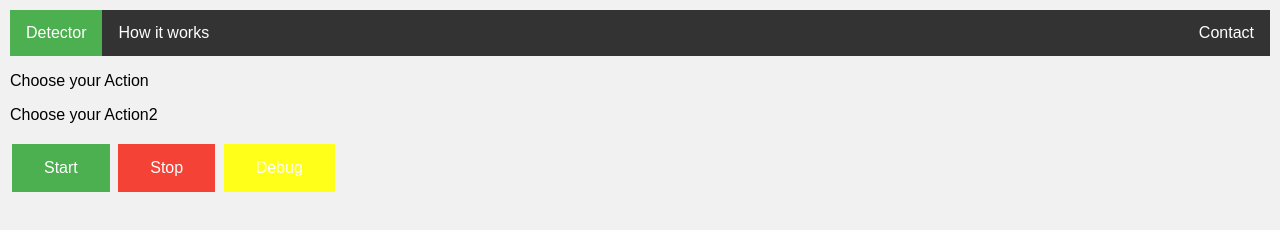
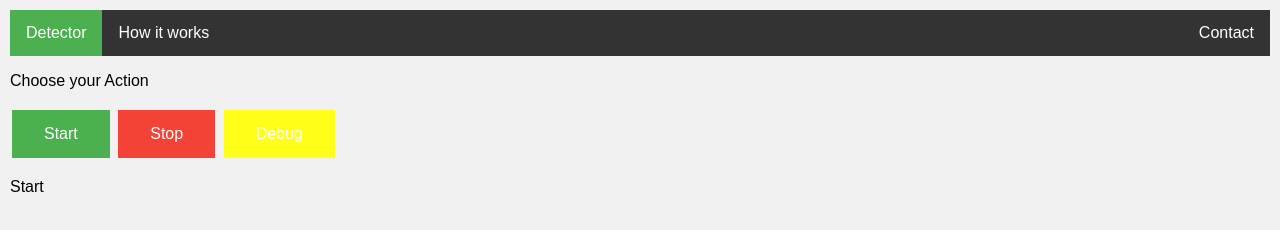
Before and after one commit to hoffphil/hoffphil.github.io, a plain HTML site: page index.html in a window 1280 px wide. Both pictures are taken after a click on the button "Start". Drawn offline with Linux system fonts and the light colour scheme.

Commit message:
added action

```diff
--- a/index.html
+++ b/index.html
@@ -2,7 +2,7 @@
 <html lang="en">
 <head>
   <meta charset="utf8"/>
-  <title> Downfalldetectoooooooooooor! </title>
+  <title> Downfalldetector! </title>
   <meta name="viewport" content="width=device-width, initial-scale=1.0"/>
   <style>
     body {
@@ -83,11 +83,25 @@
 
 <section>
   <p>Choose your Action</p>
-  <p>Choose your Action2</p>
 
-  <button class="btn start">Start</button>
-  <button class="btn stop">Stop</button>
-  <button class="btn debug">Debug</button>
+  <button class="btn start" onclick="start()">Start</button>
+  <button class="btn stop" onclick="stop()">Stop</button>
+  <button class="btn debug" onclick="debug()">Debug</button>
+
+  <p id="demo"></p>
+
+  <script>
+    function start() {
+      document.getElementById("demo").innerHTML = "Start";
+    }
+    function stop() {
+      document.getElementById("demo").innerHTML = "Stop";
+    }
+    function debug() {
+      document.getElementById("demo").innerHTML = "Debug";
+    }
+
+  </script>
 
 </section>
 
```
